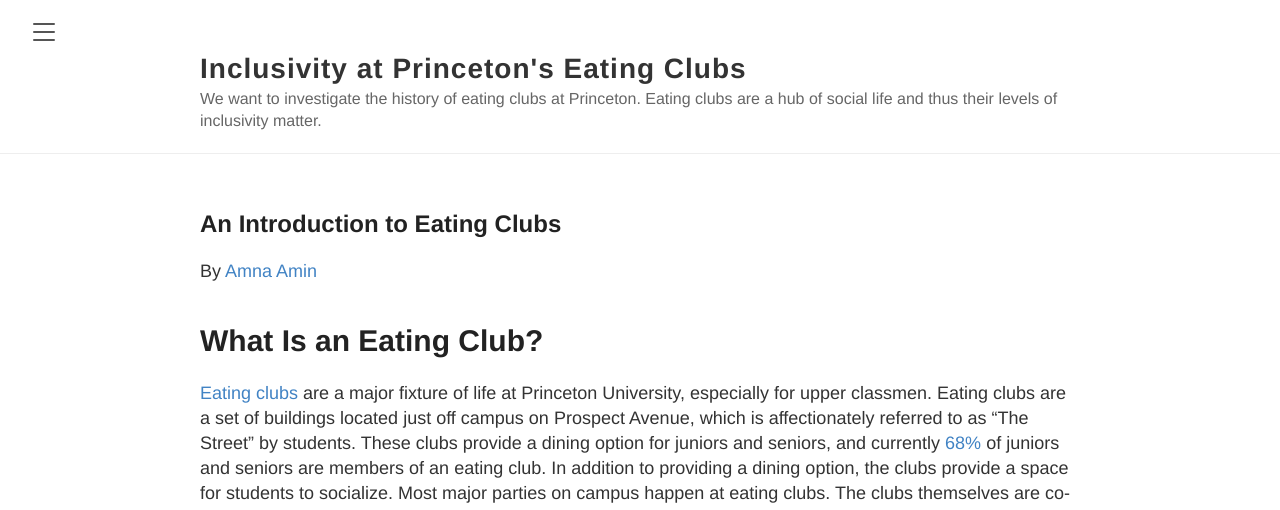
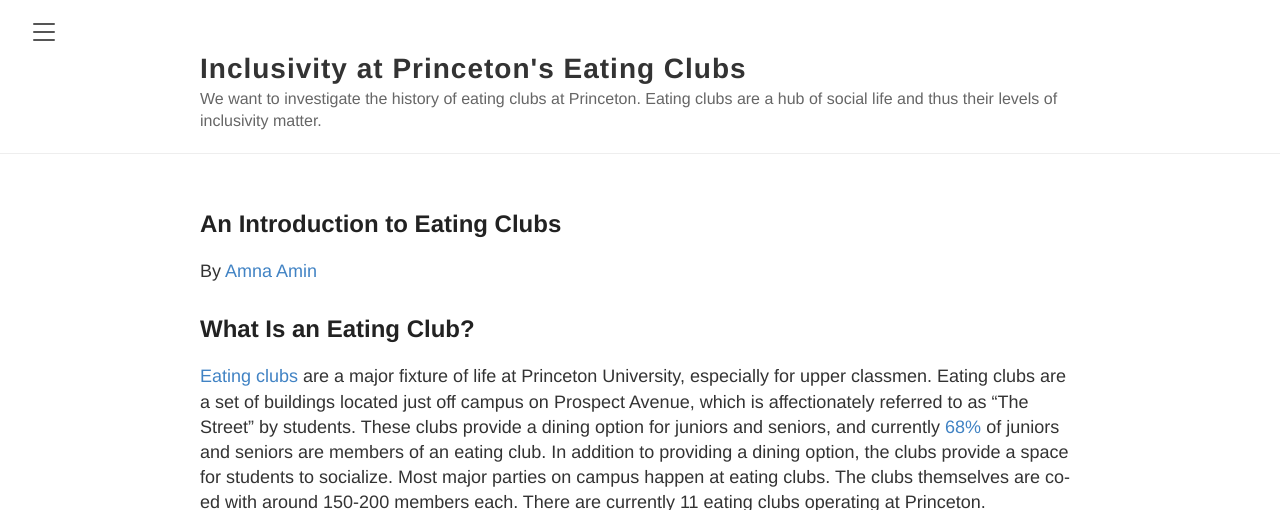
Before and after one commit to HUM-331-Princeton/inclusivity-eating-clubs, a Jekyll site: the page built from _posts/2021-05-05-intro.md, in a window 1280 px wide. Shown: the top 510 px of the page. Built offline with Jekyll 4.4.1, drawn with Linux system fonts in a browser that asks for light colours; grey boxes are pictures that could not be loaded.

```diff
--- a/_posts/2021-05-05-intro.md
+++ b/_posts/2021-05-05-intro.md
@@ -5,7 +5,7 @@ excerpt_separator: <!--more-->
 title: An Introduction to Eating Clubs
 ---
 
-# What Is an Eating Club?
+## What Is an Eating Club?
 
 [Eating clubs](https://blogs.princeton.edu/mudd/2015/04/eating-clubs-and-the-street/) are a major fixture of life at Princeton University, especially for upper classmen.
 Eating clubs are a set of buildings located just off campus on Prospect Avenue, which is affectionately referred to as "The Street" by students.
@@ -21,13 +21,13 @@ Menu of an early eating club
 
  <!--more-->
 
-# How Did They Start?
+## How Did They Start?
 
 In 1855, a fire occured at [Nassau Hall](https://blogs.princeton.edu/mudd/2015/04/eating-clubs-and-the-street/) and left students without on-campus dining hall options. As a result, students turned to off-campus options such as boarding houses.
 Over time, students decided that they wanted spaces of their own to dine in. Thus, began the first eating club which was established in 1879. Other clubs formed in the following decades, and at its peak there were 21 clubs.
 
 
-# What Is the Process to Become a Member?
+## What Is the Process to Become a Member?
 
 There are currently two types of [eating clubs](https://princetoneatingclubs.org/whats-an-eating-club/) at Princeton. They are bicker clubs and sign-in clubs. Bicker clubs have a selective process for joining, and that selective process is referred to as bicker or bickering.
 
@@ -36,14 +36,14 @@ During [bicker](https://www.nytimes.com/1978/03/12/archives/new-jersey-weekly-pr
 On the other hand, sign-in clubs do not have a selective process. Instead, membership is decided on a first come first serve basis.
 
 
-# Why Are We Interested in Researching Eating Clubs?
+## Why Are We Interested in Researching Eating Clubs?
 
 Eating clubs are an important part of Princeton culture. Additionally, eating clubs have historically been accused of being discriminatory. We want to investigate the ideas in more depth in order to examine ideas of inclusivity in relation to eating clubs.
 
 ![Tiger Inn](https://i2.wp.com/blogs.princeton.edu/mudd/wp-content/uploads/sites/41/2015/01/Tiger_Inn_1992_Bric.jpg?resize=1024%2C570&ssl=1)
 A picture of the members of Tiger Inn in 1992, the first year in which women were also admitted.
 
-# A Look at Each Eating Club
+## A Look at Each Eating Club
 
 This map goes into the history of each eating club that is still active today.
 
```
